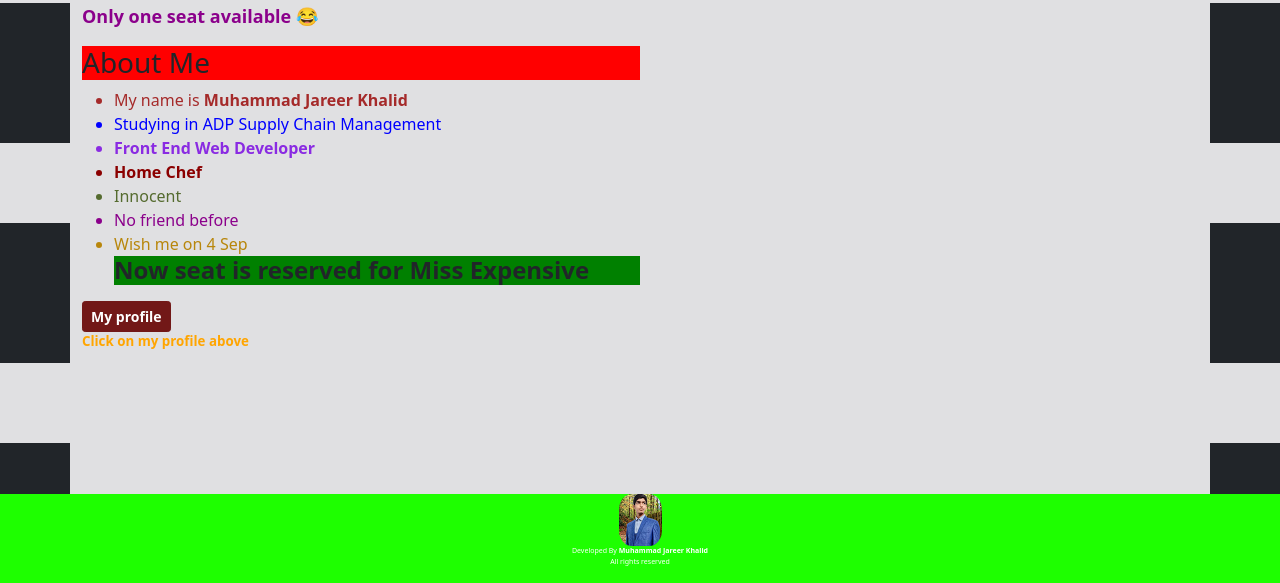
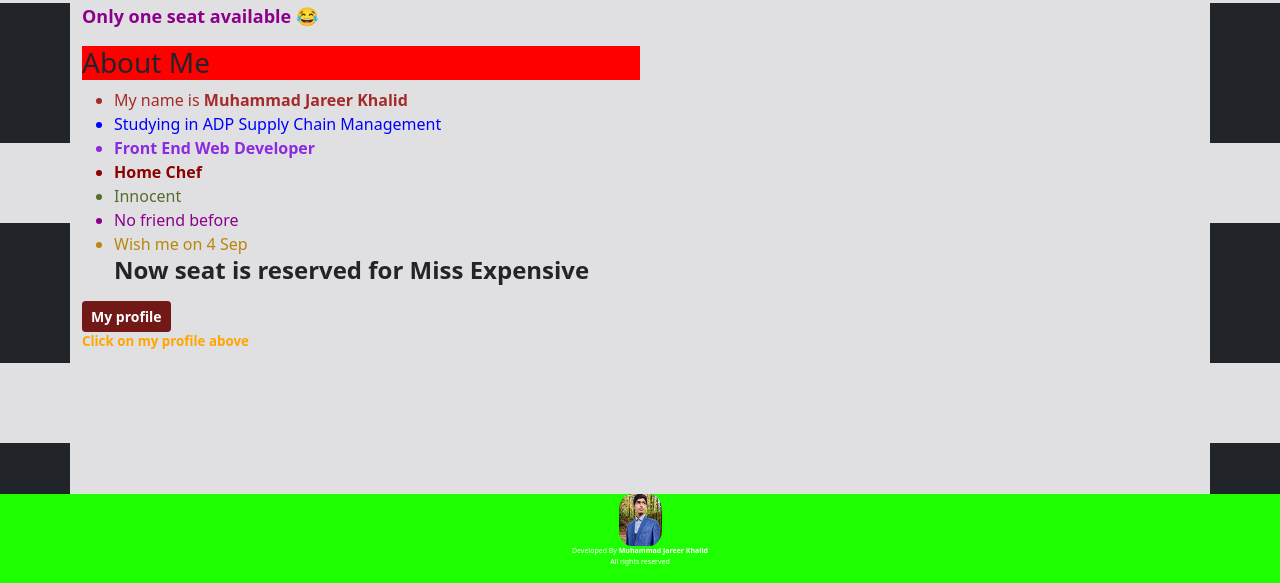
Before and after one commit to muhammad-jareer-Khalid/Mybios.github.io, a plain HTML site: page index.html in a window 1280 px wide. Shown: the part 217-800 px from the top of the page. Drawn offline with Linux system fonts and the light colour scheme.

Commit message:
Update index.html

```diff
--- a/index.html
+++ b/index.html
@@ -49,7 +49,8 @@
 
                         <li id="birth">Wish me on 4 Sep</li>
 
-                    <h4><b>Now seat is reserved for Miss Expensive</b></h4>
+
+              <h4><b>Now seat is reserved for Miss Expensive</b></h4>
 
                     </ul>
                     <a class="btn btn-primary btn-sm " href="https://www.instagram.com/muhammadjareerkhalid/" role="button"><b>My profile</b></a></a>
@@ -107,11 +108,7 @@
             background-color: red;
 
         }
-        h4{
 
-            background-color: green;
-
-        }
         h1:hover{
 
             background-color: aqua;
```
